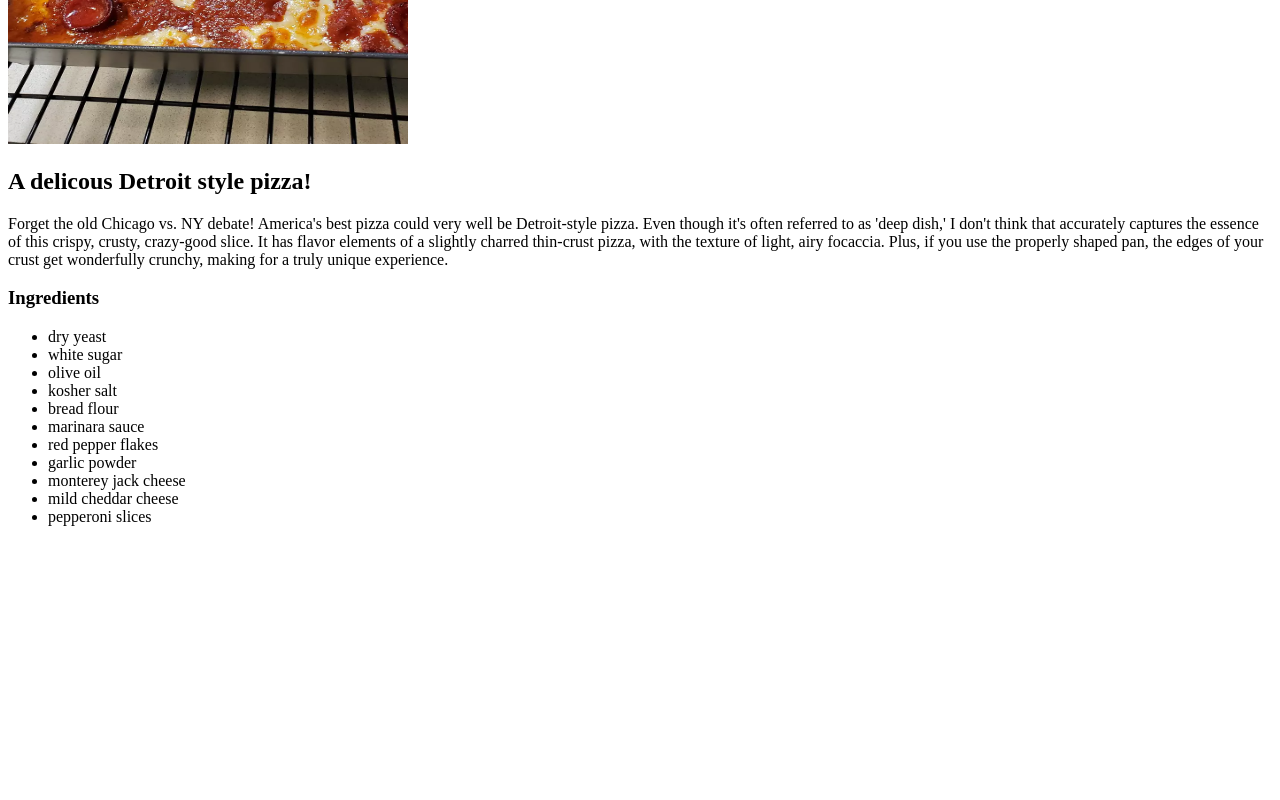
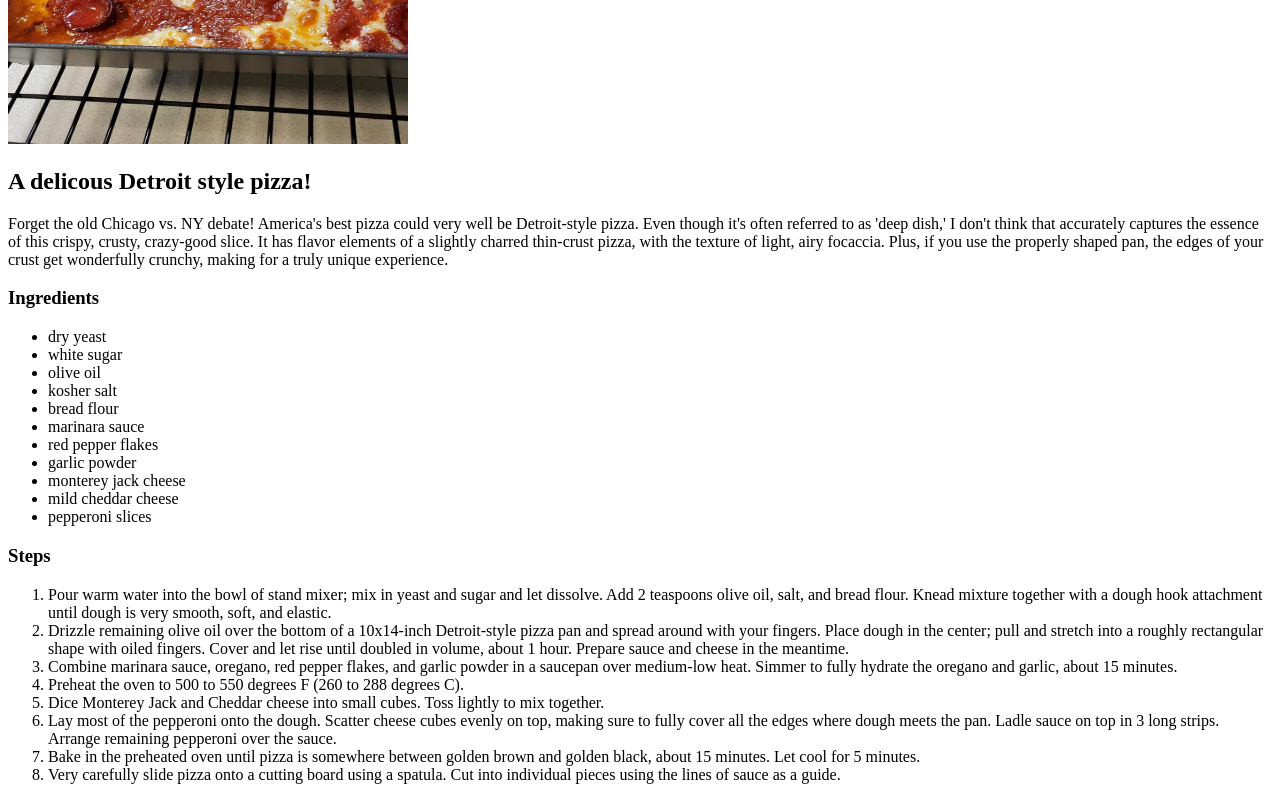
Before and after one commit to Nicholaspeck01/odin-recipes, a plain HTML site: page recipes/pizza.html in a window 1280 px wide. Shown: the part 336-1136 px from the top of the page. Before the commit the page ends 878 px from the top, so only its background shows below. Drawn offline with Linux system fonts and the light colour scheme.

Commit message:
added a 'steps' list to both the pizza and steak recipe because i forgot to

```diff
--- a/recipes/pizza.html
+++ b/recipes/pizza.html
@@ -32,5 +32,16 @@
         <li>mild cheddar cheese</li>
         <li>pepperoni slices</li>
     </ul>
+    <h3>Steps</h3>
+    <ol>
+        <li>Pour warm water into the bowl of stand mixer; mix in yeast and sugar and let dissolve. Add 2 teaspoons olive oil, salt, and bread flour. Knead mixture together with a dough hook attachment until dough is very smooth, soft, and elastic.</li>
+        <li>Drizzle remaining olive oil over the bottom of a 10x14-inch Detroit-style pizza pan and spread around with your fingers. Place dough in the center; pull and stretch into a roughly rectangular shape with oiled fingers. Cover and let rise until doubled in volume, about 1 hour. Prepare sauce and cheese in the meantime.</li>
+        <li>Combine marinara sauce, oregano, red pepper flakes, and garlic powder in a saucepan over medium-low heat. Simmer to fully hydrate the oregano and garlic, about 15 minutes.</li>
+        <li>Preheat the oven to 500 to 550 degrees F (260 to 288 degrees C).</li>
+        <li>Dice Monterey Jack and Cheddar cheese into small cubes. Toss lightly to mix together.</li>
+        <li>Lay most of the pepperoni onto the dough. Scatter cheese cubes evenly on top, making sure to fully cover all the edges where dough meets the pan. Ladle sauce on top in 3 long strips. Arrange remaining pepperoni over the sauce.</li>
+        <li>Bake in the preheated oven until pizza is somewhere between golden brown and golden black, about 15 minutes. Let cool for 5 minutes.</li>
+        <li>Very carefully slide pizza onto a cutting board using a spatula. Cut into individual pieces using the lines of sauce as a guide.</li>
+    </ol>
 </body>
 </html>
```
Also changed, not shown: index.html (+1 -0 lines), recipes/beer-steak.html (+6 -0 lines).
